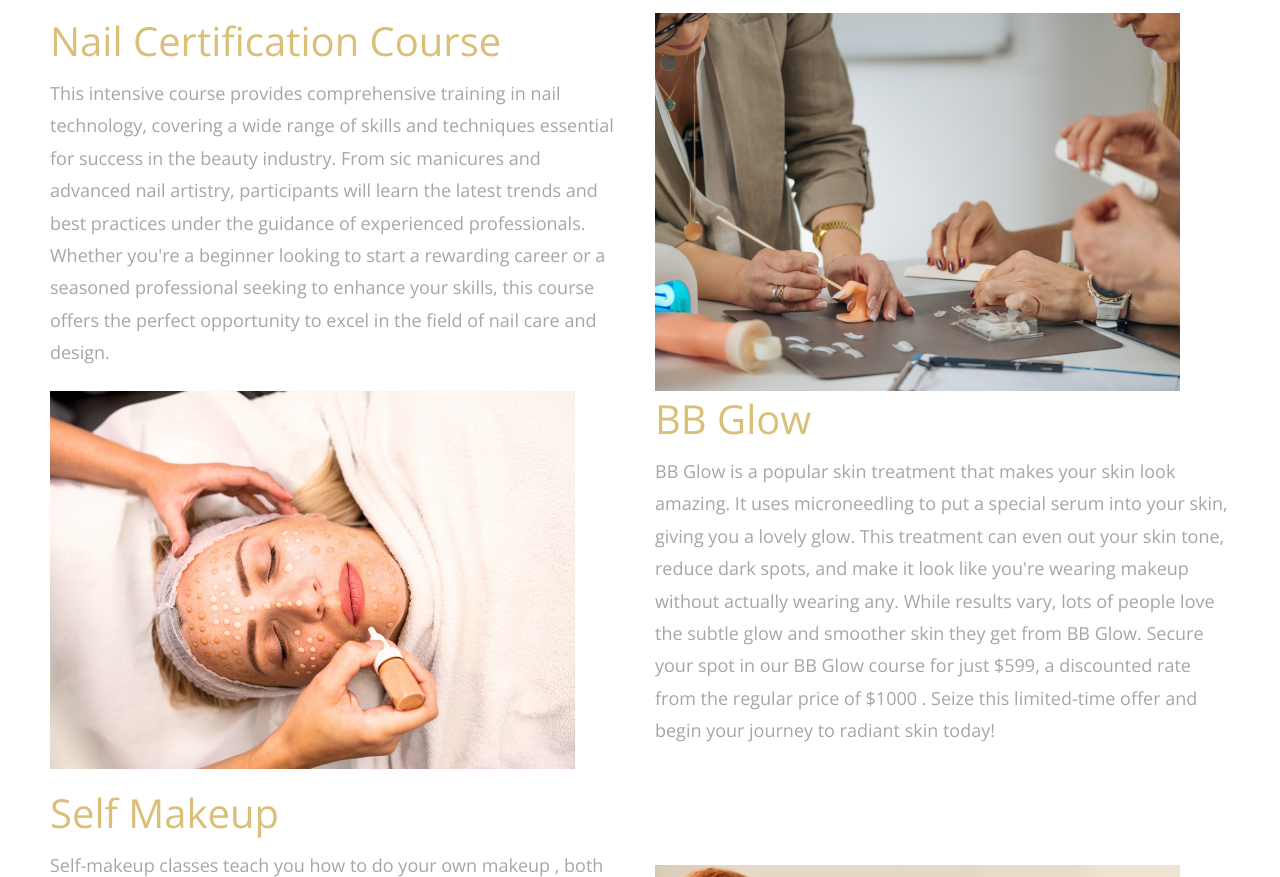
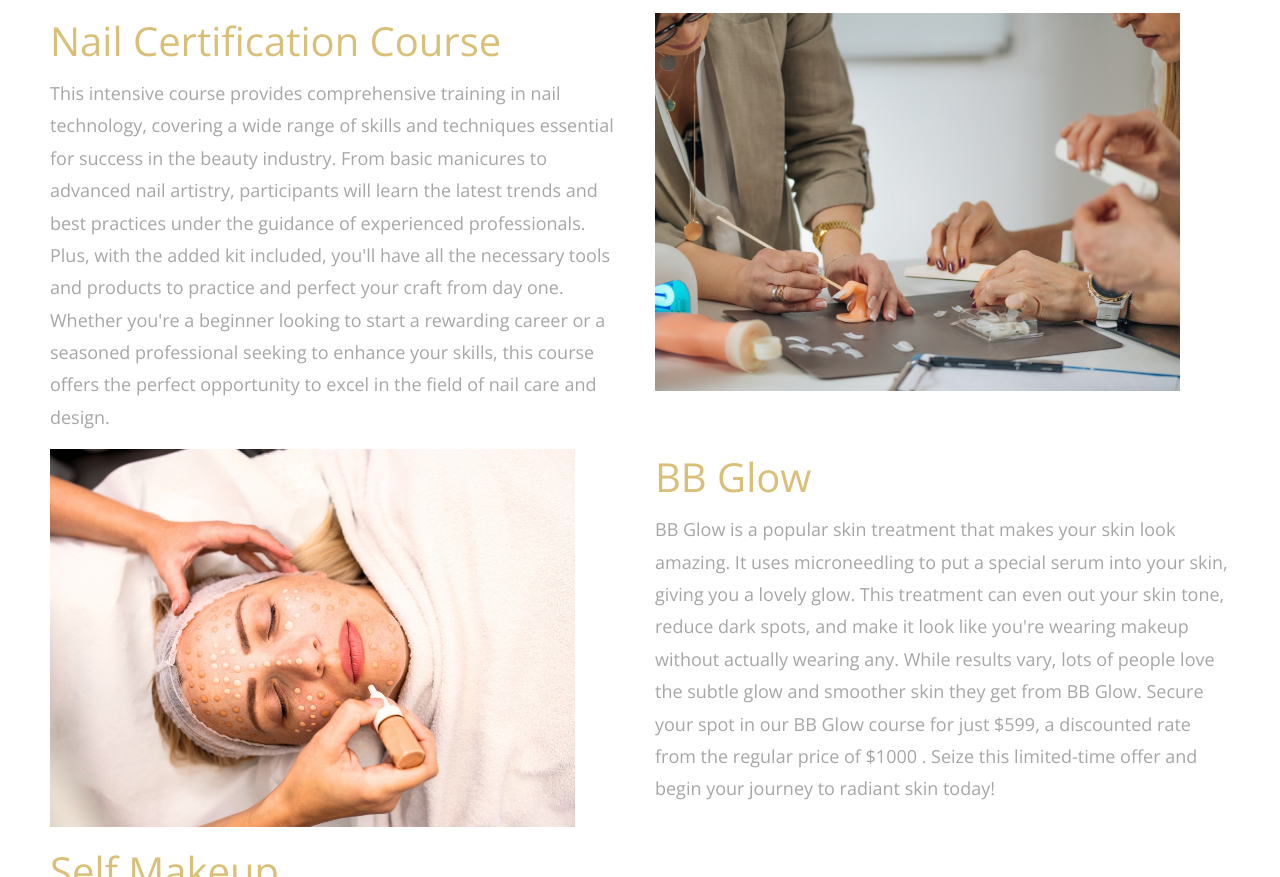
Before and after one commit to VrajPatel-3010/Dynamite, a plain HTML site: page specialists.html in a window 1280 px wide. Shown: the part 4211-5088 px from the top of the page. Drawn offline with nearby package versions, Linux system fonts and the light colour scheme; some packages are replaced by stand-ins of ours; no server answers; files whose address does not match are found by name.

Commit message:
Final Change

```diff
--- a/specialists.html
+++ b/specialists.html
@@ -242,13 +242,7 @@
               <div class="col-md-6 d-flex align-items-stretch">
                 <div class="trainingText">
                   <h1>Nail Certification Course</h1>
-                  <p>This intensive course provides comprehensive training in nail technology, covering a wide range of
-                    skills and techniques essential for success in the beauty industry. From sic manicures and advanced
-                    nail artistry, participants will learn the latest trends and best practices under the guidance of
-                    experienced professionals.
-                    Whether you're a beginner looking to start a rewarding career or a seasoned professional seeking to
-                    enhance your skills, this course offers the perfect opportunity to excel in the field of nail care
-                    and design.
+                  <p>This intensive course provides comprehensive training in nail technology, covering a wide range of skills and techniques essential for success in the beauty industry. From basic manicures to advanced nail artistry, participants will learn the latest trends and best practices under the guidance of experienced professionals. Plus, with the added kit included, you'll have all the necessary tools and products to practice and perfect your craft from day one. Whether you're a beginner looking to start a rewarding career or a seasoned professional seeking to enhance your skills, this course offers the perfect opportunity to excel in the field of nail care and design.
                   </p>
                 </div>
               </div>
```
Also changed, not shown: about.html (+1 -1 lines), index.html (+1 -1 lines).
